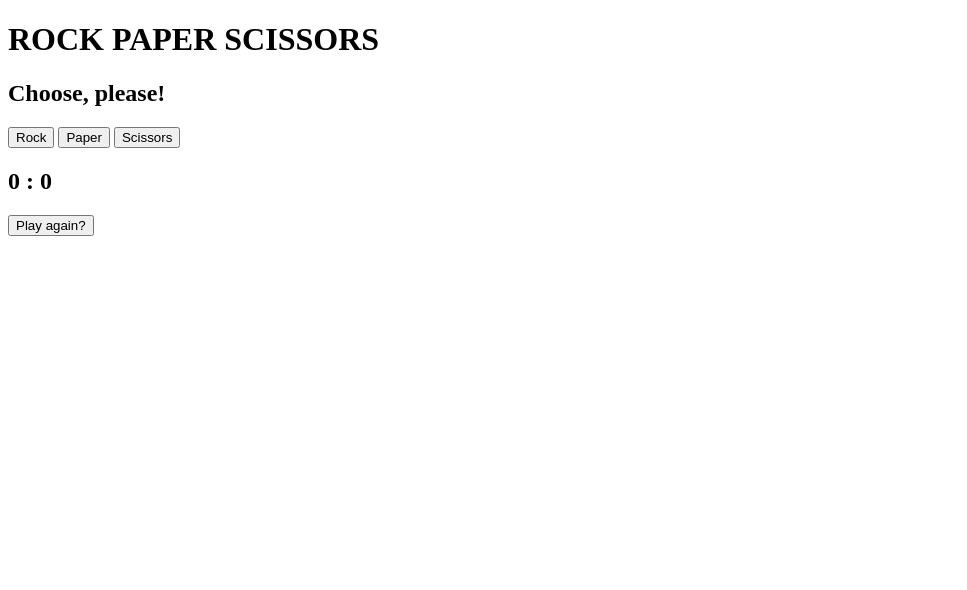
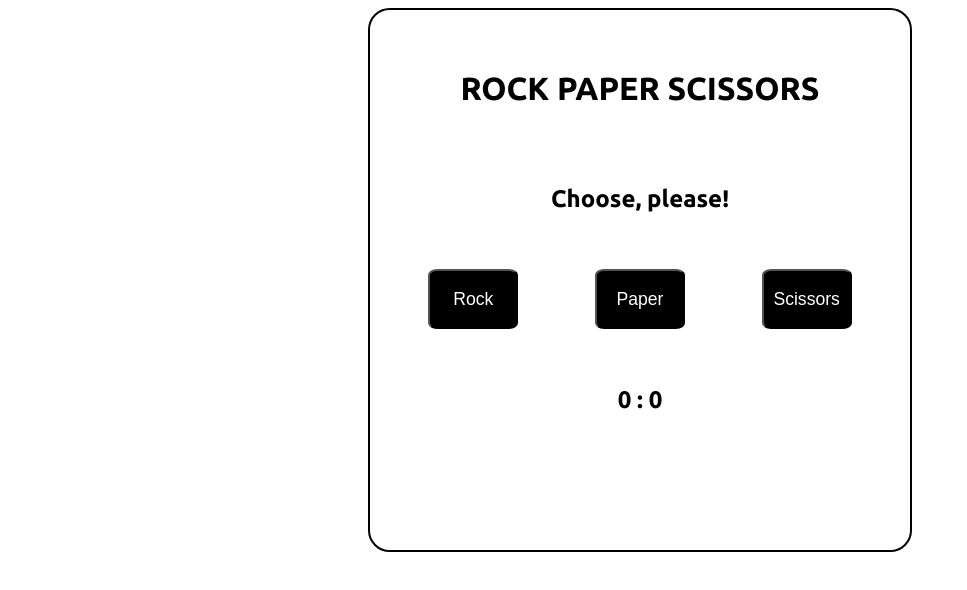
Before and after one commit to serezi0/odin-rock-paper-scissors, a plain HTML site: page index.html in a window 1280 px wide. Shown: the whole page, without its empty margins (0-967 px from the left). Drawn offline with Linux system fonts and the light colour scheme; the site is published under a folder, as on GitHub Pages, so addresses that start at the root find nothing.

Commit message:
loading css fix

```diff
--- a/index.html
+++ b/index.html
@@ -4,8 +4,8 @@
     <meta charset="UTF-8" />
     <meta name="viewport" content="width=device-width, initial-scale=1.0" />
     <title>Rock Paper Scissors</title>
-    <script defer type="text/javascript" src="/js/rps.js"></script>
-    <link rel="stylesheet" href="/css/style.css" />
+    <script defer type="text/javascript" src="js/rps.js"></script>
+    <link rel="stylesheet" href="css/style.css" />
     <link rel="preconnect" href="https://fonts.googleapis.com" />
     <link rel="preconnect" href="https://fonts.gstatic.com" crossorigin />
     <link
```
